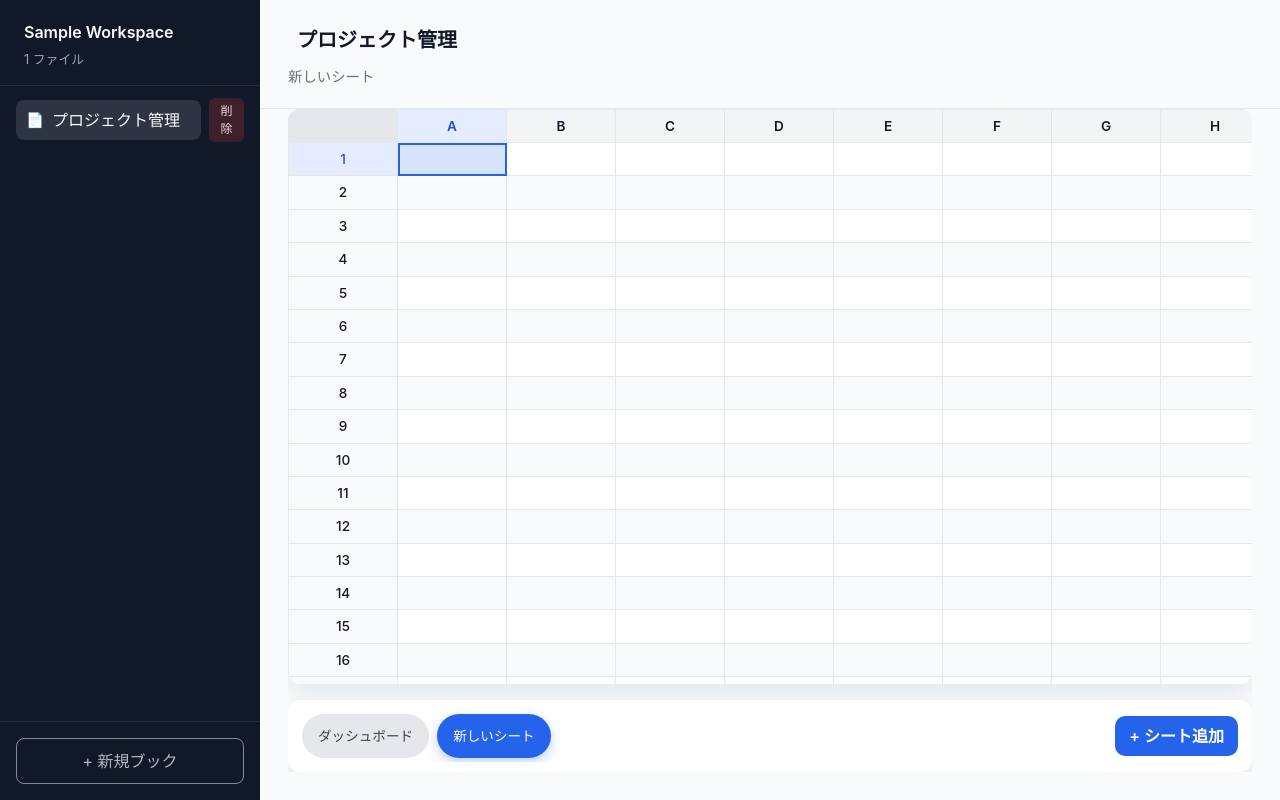
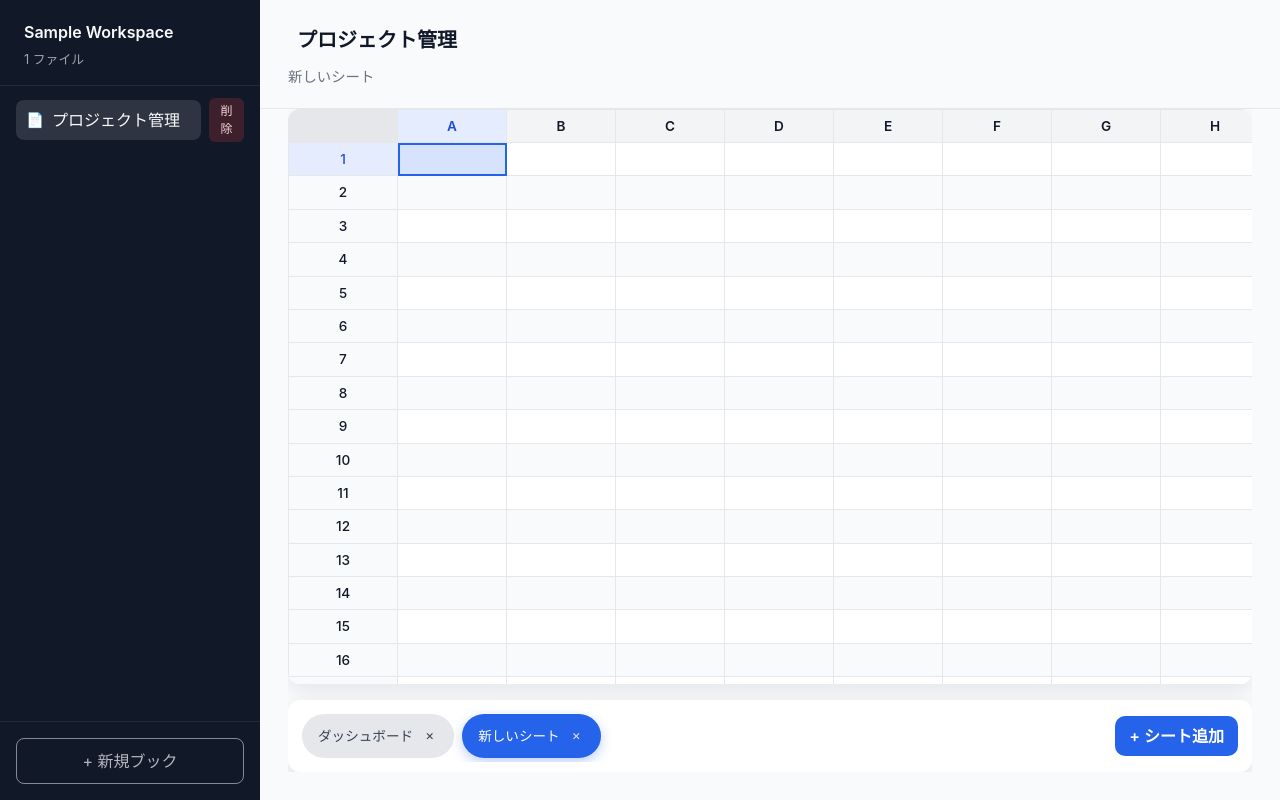
Before and after one commit to Repayment-inc/sheet-up, a React (Vite) app: page / in a window 1280 px wide. Both pictures are taken after a click on the button "+ シート追加". Built offline with nearby package versions, Linux system fonts and the light colour scheme.

Commit message:
feat: シート削除機能を実装

```diff
--- a/src/App.css
+++ b/src/App.css
@@ -428,6 +428,7 @@ button {
   justify-content: center;
   min-height: 32px;
   outline: none;
+  gap: 8px;
 }
 
 .sheet-tabs__tab--active {
@@ -461,6 +462,32 @@ button {
 
 .sheet-tabs__renameInput::placeholder {
   color: rgba(55, 65, 81, 0.6);
+}
+
+.sheet-tabs__deleteButton {
+  border: none;
+  background: transparent;
+  color: inherit;
+  cursor: pointer;
+  padding: 2px 4px;
+  border-radius: 6px;
+  line-height: 1;
+  font-size: 0.85rem;
+  transition: background-color 0.2s ease, color 0.2s ease;
+}
+
+.sheet-tabs__deleteButton:hover {
+  background: rgba(15, 23, 42, 0.08);
+  color: #ef4444;
+}
+
+.sheet-tabs__tab--active .sheet-tabs__deleteButton {
+  color: rgba(255, 255, 255, 0.85);
+}
+
+.sheet-tabs__tab--active .sheet-tabs__deleteButton:hover {
+  background: rgba(255, 255, 255, 0.18);
+  color: #fee2e2;
 }
 
 .sheet-tabs__placeholder {
--- a/src/App.tsx
+++ b/src/App.tsx
@@ -33,6 +33,7 @@ function App() {
   const applyCellUpdates = useWorkspaceStore((state) => state.applyCellUpdates);
   const renameBook = useWorkspaceStore((state) => state.renameBook);
   const renameSheet = useWorkspaceStore((state) => state.renameSheet);
+  const deleteSheet = useWorkspaceStore((state) => state.deleteSheet);
   const deleteBook = useWorkspaceStore((state) => state.deleteBook);
   const undo = useWorkspaceStore((state) => state.undo);
   const redo = useWorkspaceStore((state) => state.redo);
@@ -402,6 +403,48 @@ function App() {
     void finishSheetRename();
   }, [finishSheetRename]);
 
+  const handleDeleteSheet = useCallback(
+    async (bookId: string, sheetId: string) => {
+      const currentSnapshot = useWorkspaceStore.getState().snapshot;
+      const bookEntry = currentSnapshot?.books.find((entry) => entry.data.book.id === bookId);
+      const sheetEntry = bookEntry?.data.sheets.find((entry) => entry.id === sheetId);
+      if (!sheetEntry) {
+        return;
+      }
+
+      const sheetName = sheetEntry.name ?? '名称未設定のシート';
+      const confirmed = await Promise.resolve(
+        window.confirm(`シート「${sheetName}」を削除しますか？この操作は元に戻せません。`)
+      );
+      if (!confirmed) {
+        return;
+      }
+
+      const nextSnapshot = deleteSheet(bookId, sheetId);
+      if (!nextSnapshot) {
+        return;
+      }
+
+      if (renamingSheetId === sheetId) {
+        setRenamingSheetId(null);
+        setDraftSheetName('');
+        skipSheetBlurCommitRef.current = false;
+      }
+
+      if (isTauri && !autoSaveEnabled) {
+        setBusyState('saving');
+        try {
+          await saveWorkspaceSnapshot(nextSnapshot);
+        } catch (error) {
+          await showErrorDialog('シート削除後の保存に失敗しました', toErrorMessage(error));
+        } finally {
+          setBusyState('idle');
+        }
+      }
+    },
+    [autoSaveEnabled, deleteSheet, renamingSheetId, setBusyState]
+  );
+
   const handleDeleteBook = useCallback(
     async (bookId: string) => {
       const currentSnapshot = useWorkspaceStore.getState().snapshot;
@@ -621,6 +664,18 @@ function App() {
                 onRenameCancel={cancelSheetRename}
                 onRenameBlur={handleSheetRenameBlur}
                 renameInputRef={sheetRenameInputRef}
+                onDeleteSheet={
+                  activeBook
+                    ? (sheetId) => {
+                        void handleDeleteSheet(activeBook.book.id, sheetId);
+                      }
+                    : undefined
+                }
+                canDeleteSheet={
+                  activeBook
+                    ? (_sheetId) => (activeBook.sheets ?? []).length > 1
+                    : undefined
+                }
               />
             </div>
           ) : (
--- a/src/components/SheetTabs.tsx
+++ b/src/components/SheetTabs.tsx
@@ -14,6 +14,8 @@ interface SheetTabsProps {
   onRenameCancel?: () => void;
   onRenameBlur?: () => void;
   renameInputRef?: MutableRefObject<HTMLInputElement | null>;
+  onDeleteSheet?: (sheetId: string) => void;
+  canDeleteSheet?: (sheetId: string) => boolean;
 }
 
 const SheetTabs: FC<SheetTabsProps> = ({
@@ -28,7 +30,9 @@ const SheetTabs: FC<SheetTabsProps> = ({
   onRenameCommit,
   onRenameCancel,
   onRenameBlur,
-  renameInputRef
+  renameInputRef,
+  onDeleteSheet,
+  canDeleteSheet
 }) => {
   if (!book) {
     return (
@@ -56,6 +60,8 @@ const SheetTabs: FC<SheetTabsProps> = ({
           {book.sheets.map((sheet) => {
             const isActive = sheet.id === selectedSheetId;
             const isRenaming = sheet.id === renamingSheetId;
+            const allowDelete =
+              !!onDeleteSheet && (!canDeleteSheet || canDeleteSheet(sheet.id));
             const className = [
               'sheet-tabs__tab',
               isActive ? 'sheet-tabs__tab--active' : '',
@@ -83,6 +89,9 @@ const SheetTabs: FC<SheetTabsProps> = ({
                   } else if (event.key === 'F2') {
                     event.preventDefault();
                     onStartRename?.(sheet.id);
+                  } else if ((event.key === 'Delete' || event.key === 'Backspace') && allowDelete) {
+                    event.preventDefault();
+                    onDeleteSheet?.(sheet.id);
                   }
                 }}
                 onDoubleClick={() => {
@@ -108,7 +117,22 @@ const SheetTabs: FC<SheetTabsProps> = ({
                     }}
                   />
                 ) : (
-                  <span className="sheet-tabs__tabLabel">{sheet.name}</span>
+                  <>
+                    <span className="sheet-tabs__tabLabel">{sheet.name}</span>
+                    {allowDelete ? (
+                      <button
+                        type="button"
+                        className="sheet-tabs__deleteButton"
+                        onClick={(event) => {
+                          event.stopPropagation();
+                          onDeleteSheet?.(sheet.id);
+                        }}
+                        aria-label={`${sheet.name ?? 'シート'}を削除`}
+                      >
+                        ×
+                      </button>
+                    ) : null}
+                  </>
                 )}
               </div>
             );
--- a/src/state/workspaceStore.ts
+++ b/src/state/workspaceStore.ts
@@ -83,6 +83,7 @@ type WorkspaceStoreActions = {
   applyCellUpdates: (updates: CellUpdate[]) => WorkspaceSnapshot | null;
   renameBook: (bookId: string, nextName: string) => WorkspaceSnapshot | null;
   renameSheet: (bookId: string, sheetId: string, nextName: string) => WorkspaceSnapshot | null;
+  deleteSheet: (bookId: string, sheetId: string) => WorkspaceSnapshot | null;
   deleteBook: (bookId: string) => WorkspaceSnapshot | null;
   undo: () => WorkspaceSnapshot | null;
   redo: () => WorkspaceSnapshot | null;
@@ -513,6 +514,97 @@ export const useWorkspaceStore = create<WorkspaceStore>((set, get) => {
       return nextSnapshot;
     },
 
+    deleteSheet: (bookId, sheetId) => {
+      const { snapshot, selectedBookId, selectedSheetId } = get();
+      if (!snapshot) {
+        return null;
+      }
+
+      const bookIndex = snapshot.books.findIndex((entry) => entry.data.book.id === bookId);
+      if (bookIndex === -1) {
+        return null;
+      }
+
+      const bookEntry = snapshot.books[bookIndex];
+      const sheetIndex = bookEntry.data.sheets.findIndex((sheet) => sheet.id === sheetId);
+      if (sheetIndex === -1) {
+        return null;
+      }
+
+      recordSnapshotForUndo();
+
+      const nextSheets = bookEntry.data.sheets.filter((sheet) => sheet.id !== sheetId);
+      const now = new Date().toISOString();
+      let fallbackSheetId: string | null = null;
+      if (nextSheets.length > 0) {
+        const fallbackIndex = Math.min(sheetIndex, nextSheets.length - 1);
+        fallbackSheetId = nextSheets[fallbackIndex]?.id ?? null;
+      }
+
+      const nextSelectedSheetId =
+        selectedBookId === bookId && selectedSheetId === sheetId ? fallbackSheetId : selectedSheetId;
+
+      const updatedBookEntry = {
+        ...bookEntry,
+        data: {
+          ...bookEntry.data,
+          book: {
+            ...bookEntry.data.book,
+            updatedAt: now
+          },
+          sheets: nextSheets
+        }
+      };
+
+      const updatedBooks = snapshot.books.map((entry, index) =>
+        index === bookIndex ? updatedBookEntry : entry
+      );
+
+      const previousSettings = snapshot.workspace.data.workspace.settings ?? {};
+      const updatedRecentSheetIds = (previousSettings.recentSheetIds ?? []).filter(
+        (id) => id !== sheetId
+      );
+
+      const updatedWorkspaceBooks = snapshot.workspace.data.books.map((ref) => {
+        if (ref.id !== bookId) {
+          return ref.activeSheetId === sheetId ? { ...ref, activeSheetId: undefined } : ref;
+        }
+        const nextActiveSheetId =
+          ref.activeSheetId === sheetId ? fallbackSheetId ?? undefined : ref.activeSheetId;
+        return {
+          ...ref,
+          updatedAt: now,
+          activeSheetId: nextActiveSheetId
+        };
+      });
+
+      const workspaceData: WorkspaceSnapshot['workspace']['data'] = {
+        ...snapshot.workspace.data,
+        workspace: {
+          ...snapshot.workspace.data.workspace,
+          updatedAt: now,
+          settings: {
+            ...previousSettings,
+            recentSheetIds: updatedRecentSheetIds
+          }
+        },
+        books: updatedWorkspaceBooks
+      };
+
+      const nextSnapshot: WorkspaceSnapshot = {
+        workspace: { ...snapshot.workspace, data: workspaceData },
+        books: updatedBooks
+      };
+
+      set({
+        snapshot: nextSnapshot,
+        selectedBookId,
+        selectedSheetId: nextSelectedSheetId ?? null
+      });
+
+      return nextSnapshot;
+    },
+
     deleteBook: (bookId) => {
       const { snapshot } = get();
       if (!snapshot) {
```
